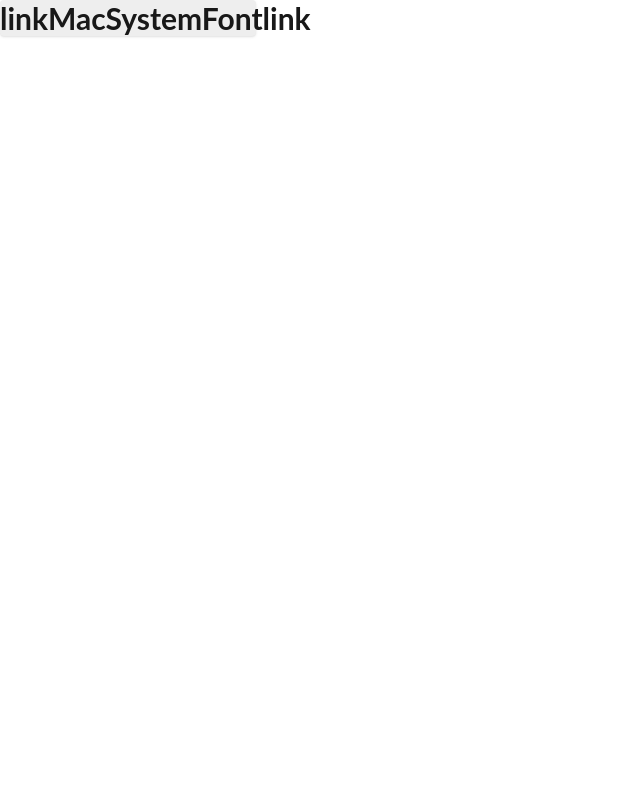
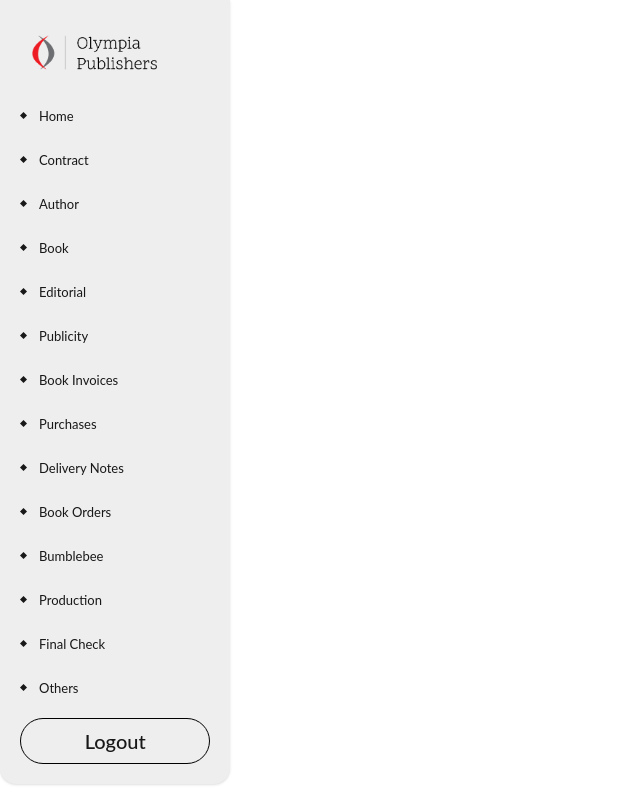
Before and after one commit to Hadees621/Olympia-Admin, a React (Create React App) app: page /Contract in a window 1280 px wide. Shown: the whole page, without its empty margins (0-640 px from the left). Built offline with nearby package versions, Linux system fonts and the light colour scheme.

Commit message:
chore: Side bar

```diff
--- /dev/null
+++ b/src/components/Logo.js
@@ -0,0 +1,15 @@
+import React from "react";
+
+const Logo = () => {
+  return (
+    <a href="/">
+      <img
+        src="/assets/logo.png"
+        alt="logo"
+        className="w-[80%] align-middle p-5"
+      />
+    </a>
+  );
+};
+
+export default Logo;
--- a/src/components/sidebar/Sidebar.js
+++ b/src/components/sidebar/Sidebar.js
@@ -1,9 +1,19 @@
 import React from "react";
+import SidebarMenuItem from "./components/SidebarMenuItem";
+import { menuItems } from "./utils/utils";
+import Logo from "../Logo";
+import LogoutButton from "./components/LogoutButton";
 
 const Sidebar = () => {
   return (
-    <div className="bg-[#EEEEEE] shadow w-[20%] font-bold text-3xl rounded">
-      linkMacSystemFontlink
+    <div className="w-[18%]">
+      <div className="bg-[#EEEEEE] shadow text-xl rounded-b-2xl grid p-3">
+        <Logo />
+        {menuItems.map((item, index) => (
+          <SidebarMenuItem key={index} href={item.href} label={item.label} />
+        ))}
+        <LogoutButton />
+      </div>
     </div>
   );
 };
--- /dev/null
+++ b/src/components/sidebar/components/LogoutButton.js
@@ -0,0 +1,11 @@
+import React from "react";
+
+const LogoutButton = () => {
+  return (
+    <button className="rounded-3xl m-2 border border-black p-2 font-medium hover:bg-red-400 hover:text-white hover:border-none hover:font-semibold">
+      Logout
+    </button>
+  );
+};
+
+export default LogoutButton;
--- /dev/null
+++ b/src/components/sidebar/components/SidebarMenuItem.js
@@ -0,0 +1,24 @@
+import React from "react";
+
+const SidebarMenuItem = ({ href, label }) => {
+  return (
+    <a
+      href={href}
+      className="cursor-pointer flex font-normal text-[13px] items-center gap-3 p-2 hover:text-[#001C4E] hover:bg-[#001C4E1F] rounded"
+    >
+      <svg
+        width="7"
+        height="7"
+        viewBox="0 0 5 5"
+        fill="currentColor"
+        xmlns="http://www.w3.org/2000/svg"
+      >
+        <path d="M2.5 0 L5 2.5 L2.5 5 L0 2.5 Z" />
+      </svg>
+
+      <div>{label}</div>
+    </a>
+  );
+};
+
+export default SidebarMenuItem;
--- /dev/null
+++ b/src/components/sidebar/utils/utils.js
@@ -0,0 +1,16 @@
+export const menuItems = [
+  { href: "/", label: "Home" },
+  { href: "/", label: "Contract" },
+  { href: "/", label: "Author" },
+  { href: "/", label: "Book" },
+  { href: "/", label: "Editorial" },
+  { href: "/", label: "Publicity" },
+  { href: "/", label: "Book Invoices" },
+  { href: "/", label: "Purchases" },
+  { href: "/", label: "Delivery Notes" },
+  { href: "/", label: "Book Orders" },
+  { href: "/", label: "Bumblebee" },
+  { href: "/", label: "Production" },
+  { href: "/", label: "Final Check" },
+  { href: "/", label: "Others" },
+];
--- a/src/index.css
+++ b/src/index.css
@@ -19,3 +19,8 @@ code {
   font-family: source-code-pro, Menlo, Monaco, Consolas, "Courier New",
     monospace;
 }
+
+.active-sidebar-menu {
+  background: #001c4e1f;
+  color: #001c4e;
+}
```
Also changed, not shown: public/assets/logo.png (added), public/assets/logomark.png (added).
